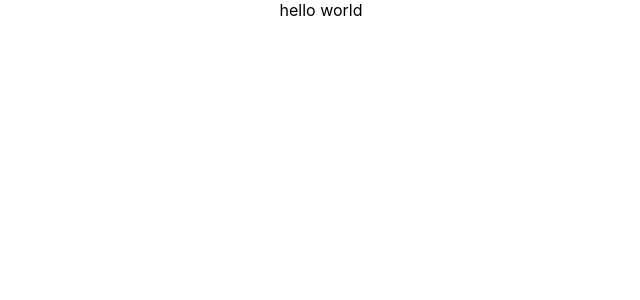
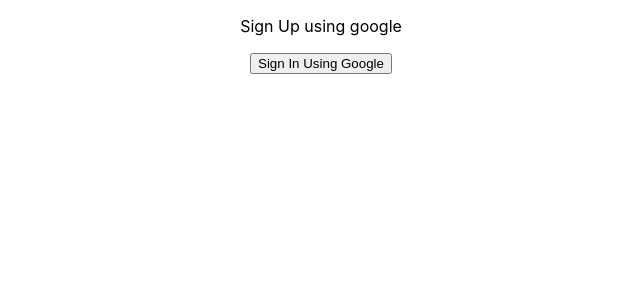
Before and after one commit to TahaAkber/Real-time-chat-app, a React (Create React App) app in the folder my-app/: page /login in a window 1280 px wide. Shown: the top 300 px of the page, without its empty margins (319-959 px from the left). Built offline with nearby package versions, Linux system fonts and the light colour scheme.

Commit message:
SignIn functionality added

```diff
--- a/my-app/package.json
+++ b/my-app/package.json
@@ -9,6 +9,9 @@
     "firebase": "^10.7.1",
     "react": "^18.2.0",
     "react-dom": "^18.2.0",
+    "react-firebase-hooks": "^5.1.1",
+    "react-hook-form": "^7.49.2",
+    "react-router-dom": "^6.21.1",
     "react-scripts": "5.0.1",
     "universal-cookie": "^7.0.1",
     "web-vitals": "^2.1.4"
--- a/my-app/src/App.js
+++ b/my-app/src/App.js
@@ -1,7 +1,18 @@
 import "./App.css";
-
+import Home from "./pages/Home";
+import Login from "./pages/login";
+import { BrowserRouter as Router, Routes, Route } from "react-router-dom";
 function App() {
-  return <div className="App">hello world</div>;
+  return (
+    <div className="App">
+      <Router>
+        <Routes>
+          <Route path="/" element={<Home />}></Route>
+          <Route path="/login" element={<Login />}></Route>
+        </Routes>
+      </Router>
+    </div>
+  );
 }
 
 export default App;
--- /dev/null
+++ b/my-app/src/pages/Home.jsx
@@ -0,0 +1,7 @@
+import React from "react";
+
+function Home() {
+  return <div>Home</div>;
+}
+
+export default Home;
--- /dev/null
+++ b/my-app/src/pages/login.jsx
@@ -0,0 +1,20 @@
+import React from "react";
+import { auth, provider } from "../config/firebase";
+import { signInWithPopup } from "firebase/auth";
+import { useNavigate } from "react-router-dom";
+function Login() {
+  const navigate = useNavigate();
+  const signin = async () => {
+    const result = await signInWithPopup(auth, provider);
+    navigate("/");
+    console.log(result);
+  };
+  return (
+    <div>
+      <p>Sign Up using google</p>
+      <button onClick={signin}>Sign In Using Google</button>
+    </div>
+  );
+}
+
+export default Login;
```
Also changed, not shown: 1 other file (tests, documents, lock files or other folders).
